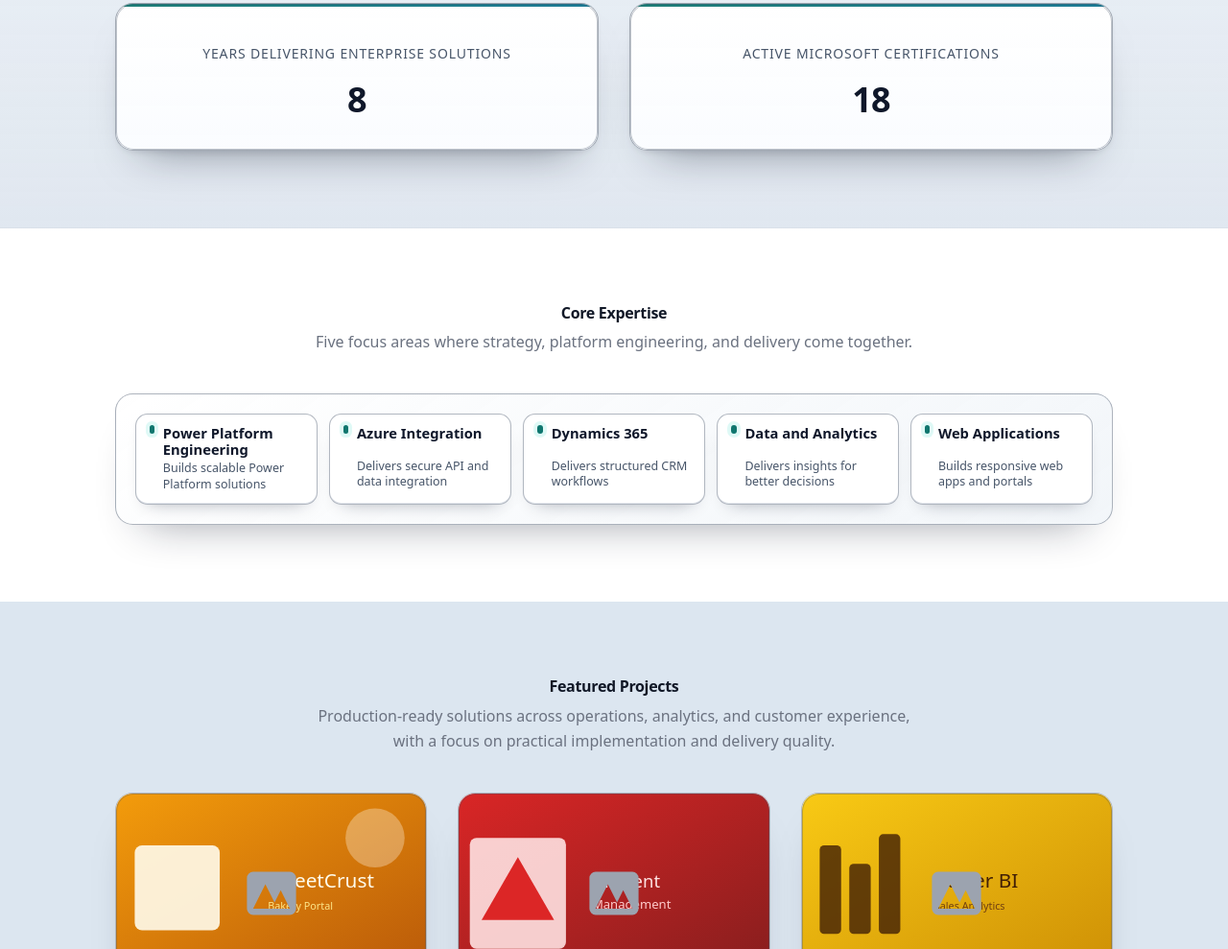
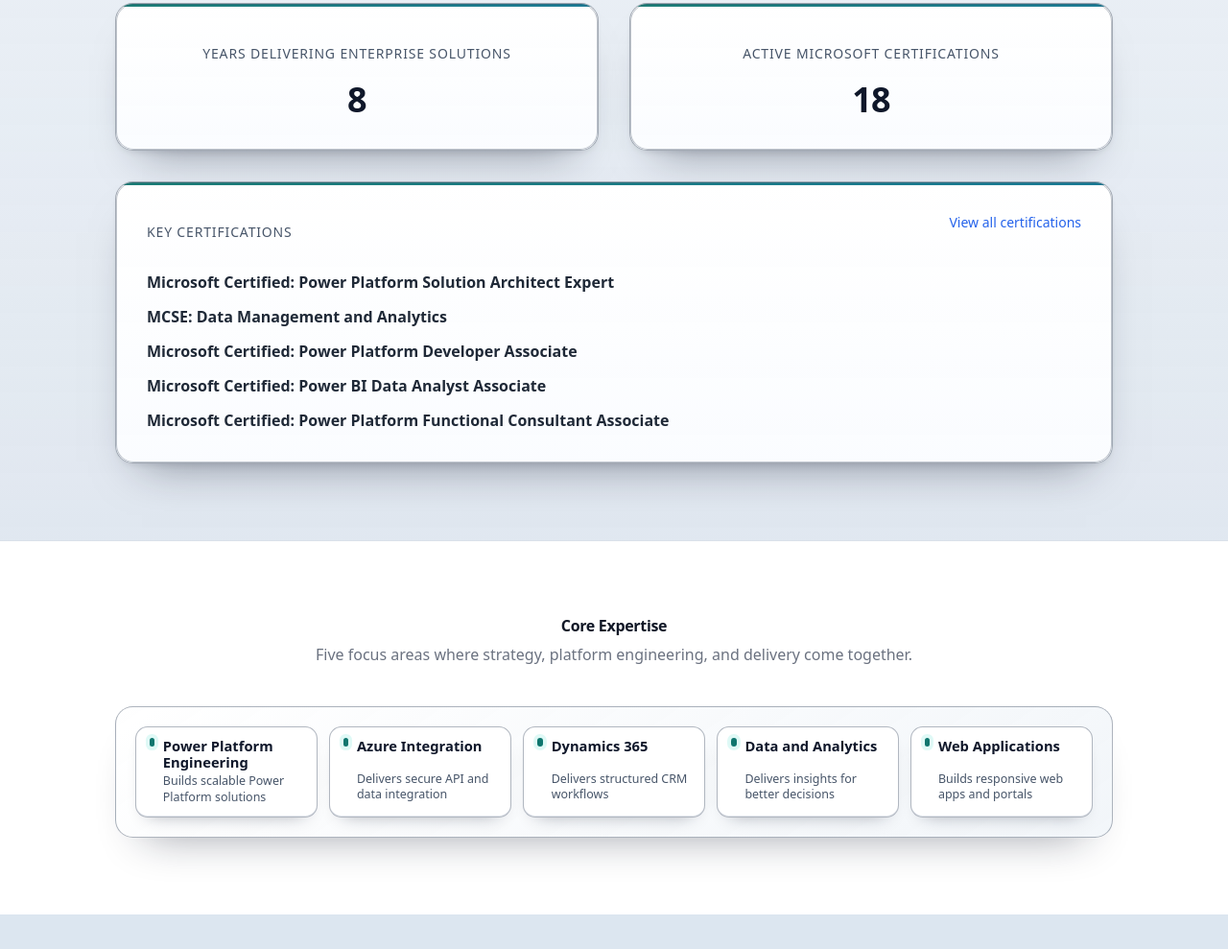
Before and after one commit to ashley-carr/portfolio, a plain HTML site: page index.html in a window 1280 px wide. Shown: the part 712-1701 px from the top of the page at 96% size. Drawn offline with nearby package versions, Linux system fonts and the light colour scheme.

Commit message:
Updated index. Adding Key Certifications.

```diff
--- a/index.html
+++ b/index.html
@@ -83,6 +83,21 @@
                         <p class="text-sm font-medium text-gray-600 dark:text-gray-400 mb-2 break-words whitespace-normal stat-label home-metric-label">Active Microsoft Certifications</p>
                         <p id="certifications-count" class="text-4xl font-bold text-gray-900 dark:text-white home-metric-value">8</p>
                     </div>
+
+                    <!-- Key Certifications -->
+                    <div class="surface-card stat-card home-metric-card p-8 md:col-span-2">
+                        <div class="flex items-start justify-between gap-4 mb-5">
+                            <p class="text-sm font-medium text-gray-600 dark:text-gray-400 stat-label home-metric-label">Key Certifications</p>
+                            <a href="certifications.html" class="text-sm text-blue-600 dark:text-blue-400 hover:underline whitespace-nowrap">View all certifications</a>
+                        </div>
+                        <ul class="grid grid-cols-1 gap-3 text-base font-semibold text-gray-800 dark:text-gray-200">
+                            <li>Microsoft Certified: Power Platform Solution Architect Expert</li>
+                            <li>MCSE: Data Management and Analytics</li>
+                            <li>Microsoft Certified: Power Platform Developer Associate</li>
+                            <li>Microsoft Certified: Power BI Data Analyst Associate</li>
+                            <li>Microsoft Certified: Power Platform Functional Consultant Associate</li>
+                        </ul>
+                    </div>
                 </div>
             </div>
         </section>
```
